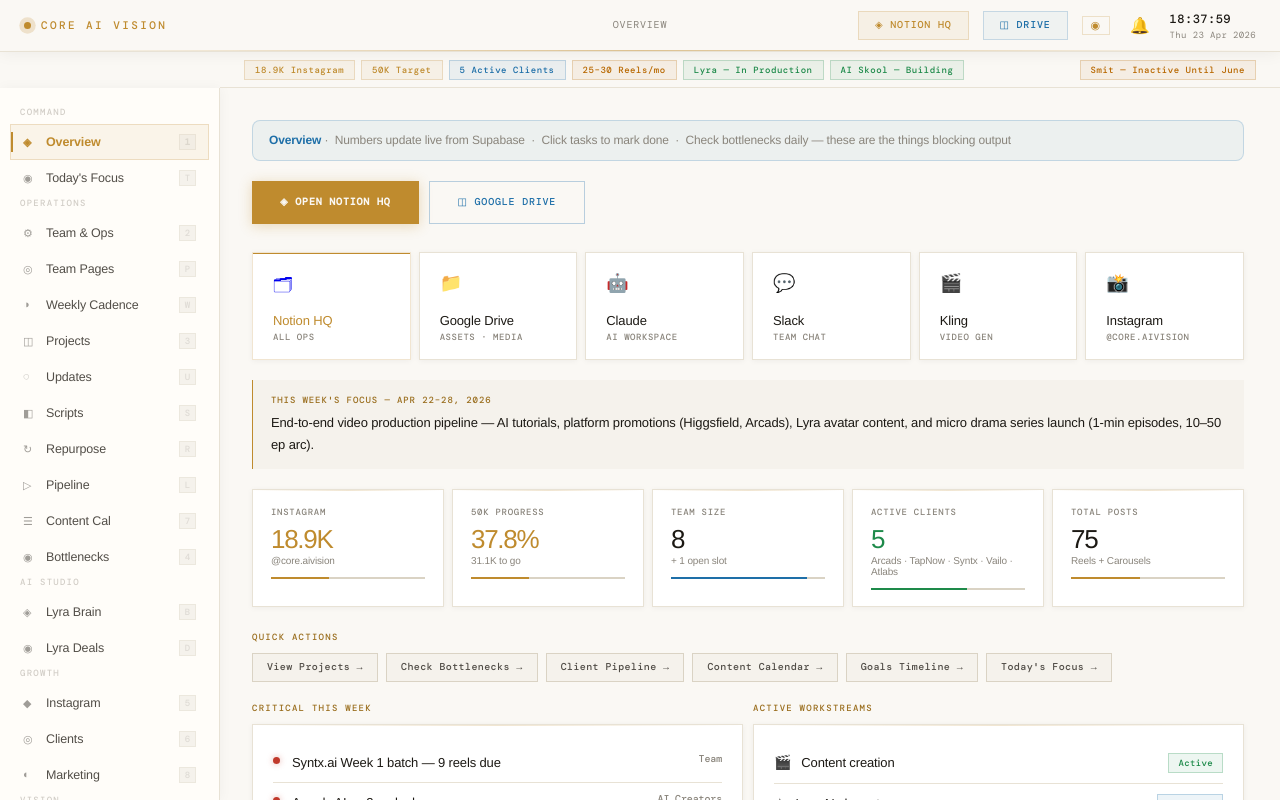
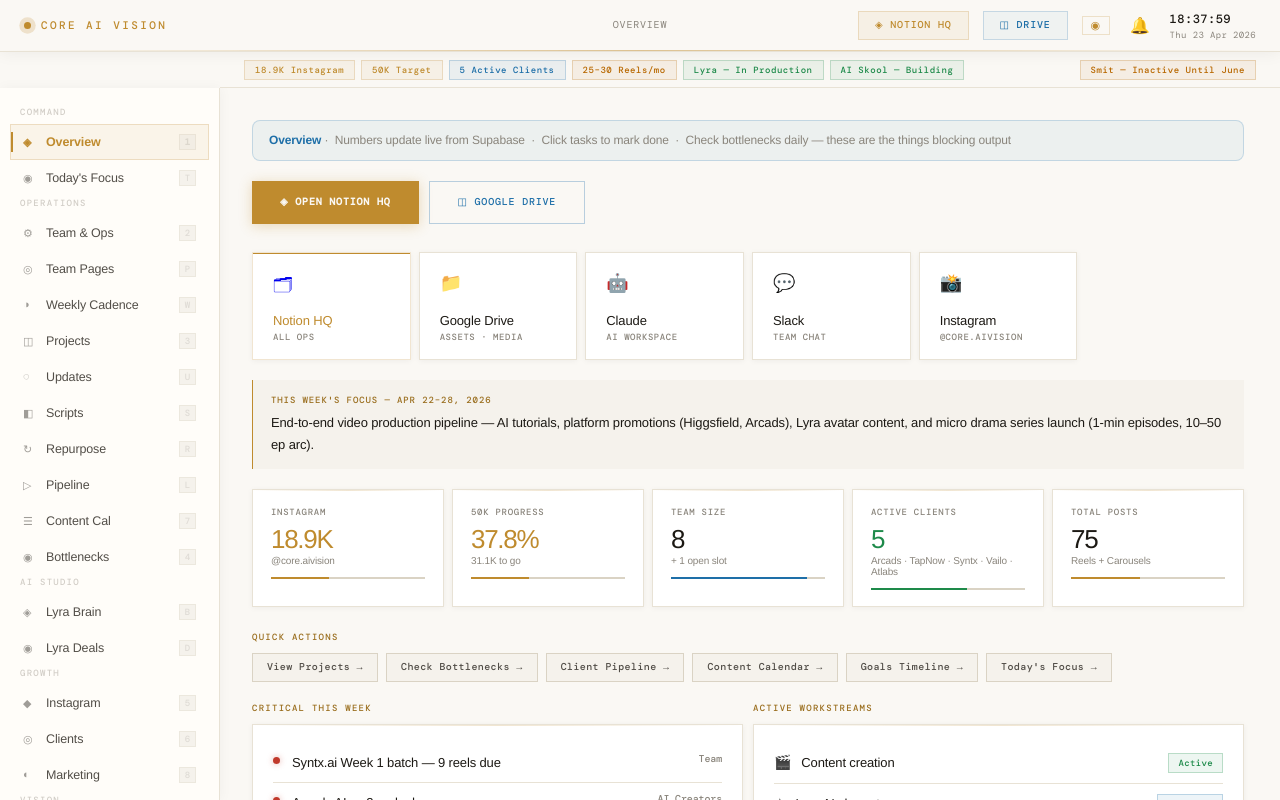
Before and after one commit to shark-core-110/coreaivision-dashboard, a Next.js app: page /dashboard in a window 1280 px wide. Shown: the top 800 px of the page. Built offline with nearby package versions, Linux system fonts and the light colour scheme; a web font is replaced by a local one.

Commit message:
chore: remove Kling button from overview

```diff
--- a/app/dashboard/page.tsx
+++ b/app/dashboard/page.tsx
@@ -39,10 +39,7 @@
           <span className="cb-icon">💬</span>
           <div><div className="cb-title">Slack</div><div className="cb-desc">Team chat</div></div>
         </a>
-        <a className="card-btn" href="https://kling.ai" target="_blank" rel="noreferrer">
-          <span className="cb-icon">🎬</span>
-          <div><div className="cb-title">Kling</div><div className="cb-desc">Video gen</div></div>
-        </a>
+
         <a className="card-btn" href="https://www.instagram.com/core.aivision" target="_blank" rel="noreferrer">
           <span className="cb-icon">📸</span>
           <div><div className="cb-title">Instagram</div><div className="cb-desc">@core.aivision</div></div>
```
